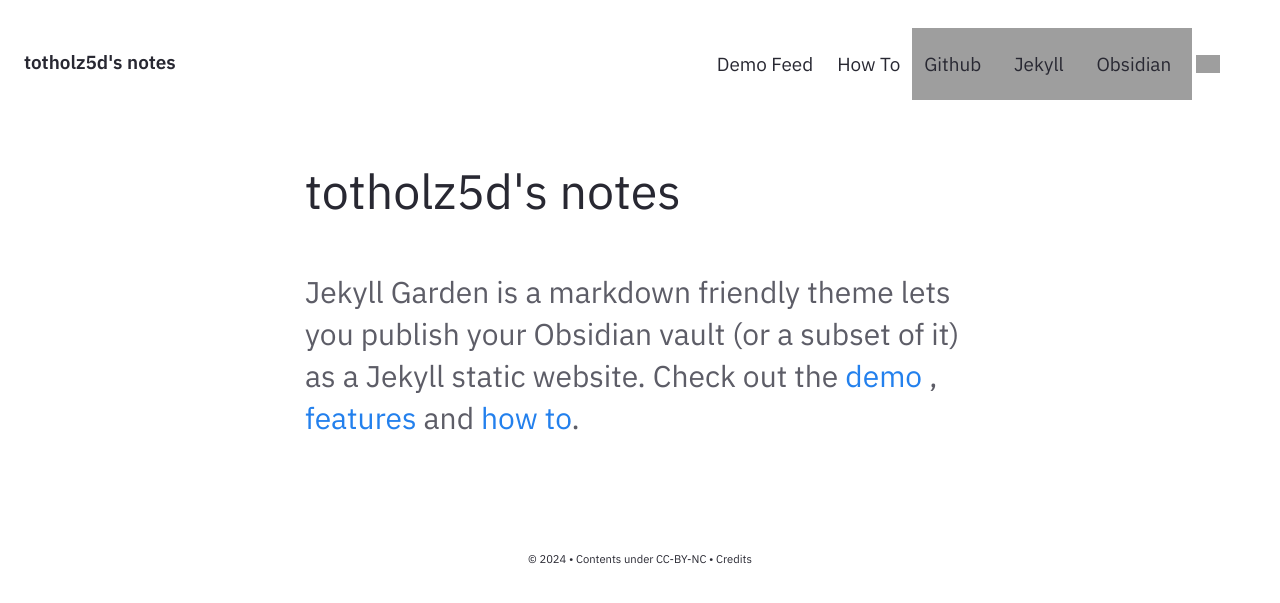
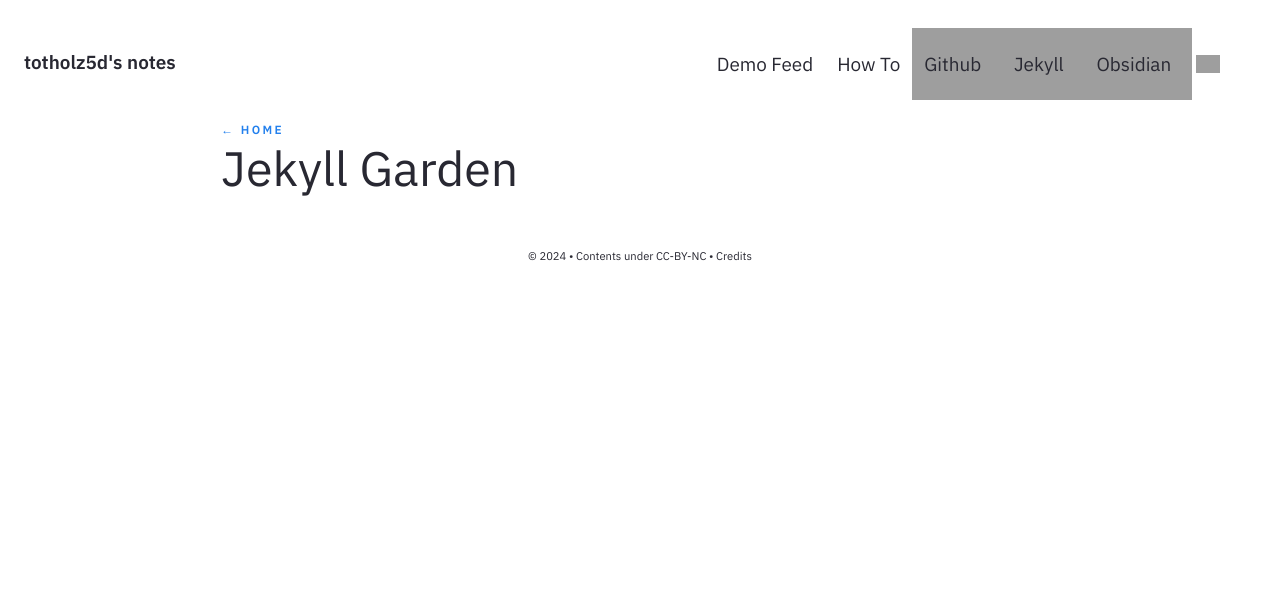
Before and after one commit to totholz5d/totholz5d.github.io, a Jekyll site: the page built from pages/index.md, in a window 1280 px wide. Shown: the top 603 px of the page. Built offline with Jekyll 4.4.1, drawn with Linux system fonts in a browser that asks for light colours; grey boxes are pictures that could not be loaded.

Commit message:
vault backup: 2024-01-30 16:57:47

```diff
--- a/_config.yml
+++ b/_config.yml
@@ -52,7 +52,7 @@ preferences:
 # To enable a homepage, change the value to true and add content to _includes/Homepage.html
 # If enable : false, notes feed will be as homepage.
   homepage:
-    enabled: true ##If you need a homepage, change this to true and edit _includes/Homepage.html
+    enabled: false ##If you need a homepage, change this to true and edit _includes/Homepage.html
 
 encoding: utf-8
 
```
